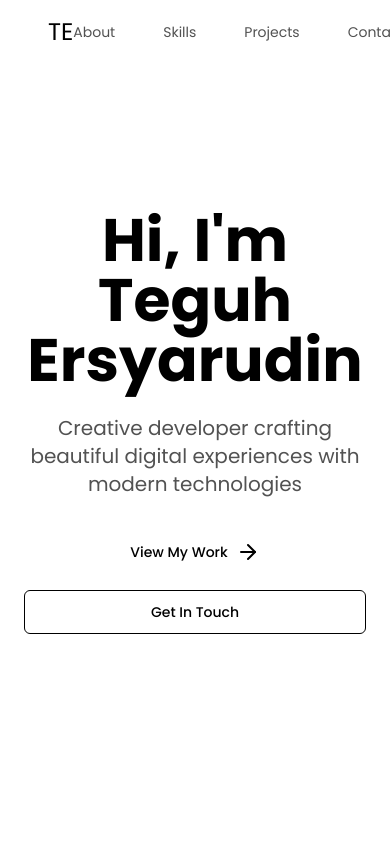
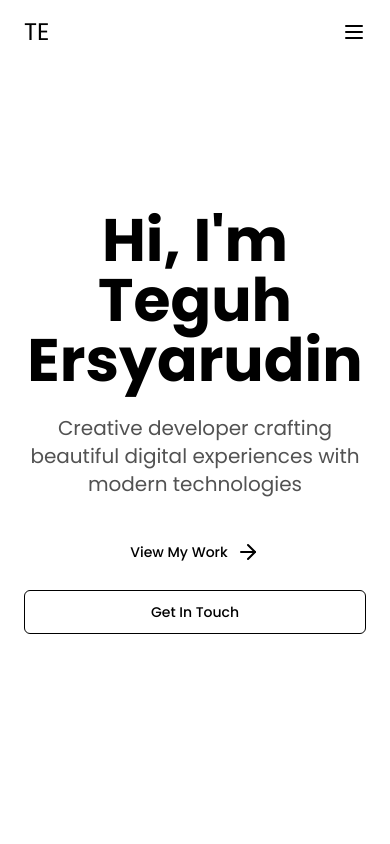
Before and after one commit to revxcode/ghoodev, a SvelteKit app: page / in a window 390 px wide. Shown: the top 844 px of the page. Built offline with nearby package versions, Linux system fonts and the light colour scheme; a web font is replaced by a local one.

Commit message:
Refactor layout component for improved mobile navigation; streamline scroll handling and enhance button styles.

```diff
--- a/src/routes/+layout.svelte
+++ b/src/routes/+layout.svelte
@@ -4,26 +4,24 @@
 	import { onMount } from 'svelte';
 	import { sections } from '@/lib/stores/scroll';
 	import { get } from 'svelte/store';
+	import { Menu, X } from '@lucide/svelte';
 
 	let { children } = $props();
 	let scrollY: number = $state(0);
 	let onScroll: boolean = $state(false);
+	let isOpen: boolean = $state(false);
 
 	const scrollToSection = (name: string) => {
 		const currentSections = get(sections);
 		currentSections[name]?.scrollIntoView({ behavior: 'smooth' });
+		isOpen = false;
 	};
 
 	onMount(() => {
 		const handleScroll = () => {
 			scrollY = window.scrollY;
-			if (scrollY > 0) {
-				onScroll = true;
-			} else {
-				onScroll = false;
-			}
+			onScroll = scrollY > 0;
 		};
-
 		window.addEventListener('scroll', handleScroll);
 		return () => window.removeEventListener('scroll', handleScroll);
 	});
@@ -31,38 +29,75 @@
 
 <header
 	class={cn(
-		'fixed z-20 flex w-full items-center justify-between px-12 py-4 transition-all',
+		'fixed z-20 flex w-full items-center justify-between px-6 py-4 transition-all',
 		onScroll && 'bg-white/60 shadow-sm backdrop-blur-sm'
 	)}
 >
+	<!-- Logo -->
 	<button
 		type="button"
 		onclick={() => scrollToSection('heroSection')}
-		class="font-poppins text-2xl uppercase">TE</button
+		class="font-poppins text-2xl uppercase"
 	>
-	<nav class="flex gap-12 text-sm">
-		<button
-			type="button"
-			onclick={() => scrollToSection('aboutSection')}
-			class="text-neutral-600 hover:text-neutral-800">About</button
+		TE
+	</button>
+
+	<!-- Tombol Burger (Mobile) -->
+	<button class="block md:hidden" onclick={() => (isOpen = !isOpen)}>
+		{#if isOpen}
+			<X class="h-6 w-6" />
+		{:else}
+			<Menu class="h-6 w-6" />
+		{/if}
+	</button>
+
+	<!-- Navigation (Desktop) -->
+	<nav class="hidden gap-12 text-sm md:flex">
+		{#each [['aboutSection', 'About'], ['skillsSection', 'Skills'], ['projectsSection', 'Projects'], ['contactSection', 'Contact']] as [key, label]}
+			<button
+				type="button"
+				onclick={() => scrollToSection(key)}
+				class="text-neutral-600 transition-colors hover:text-neutral-800"
+			>
+				{label}
+			</button>
+		{/each}
+	</nav>
+
+	<!-- Navigation (Mobile Dropdown) -->
+	{#if isOpen}
+		<div
+			class="animate-fade-in absolute top-full left-0 flex w-full flex-col items-center gap-4 bg-white py-6 shadow-md md:hidden"
 		>
-		<button
-			type="button"
-			onclick={() => scrollToSection('skillsSection')}
-			class="text-neutral-600 hover:text-neutral-800">Skills</button
-		>
-		<button
-			type="button"
-			onclick={() => scrollToSection('projectsSection')}
-			class="text-neutral-600 hover:text-neutral-800">Projects</button
-		>
-		<button
-			type="button"
-			onclick={() => scrollToSection('contactSection')}
-			class="text-neutral-600 hover:text-neutral-800">Contact</button
-		>
-	</nav>
+			{#each [['aboutSection', 'About'], ['skillsSection', 'Skills'], ['projectsSection', 'Projects'], ['contactSection', 'Contact']] as [key, label]}
+				<button
+					type="button"
+					onclick={() => scrollToSection(key)}
+					class="text-lg font-medium text-neutral-700 transition-colors hover:text-black"
+				>
+					{label}
+				</button>
+			{/each}
+		</div>
+	{/if}
 </header>
+
 <main class="min-h-screen w-full">
 	{@render children()}
 </main>
+
+<style>
+	@keyframes fade-in {
+		from {
+			opacity: 0;
+			transform: translateY(-10px);
+		}
+		to {
+			opacity: 1;
+			transform: translateY(0);
+		}
+	}
+	.animate-fade-in {
+		animation: fade-in 0.25s ease-out;
+	}
+</style>
```
